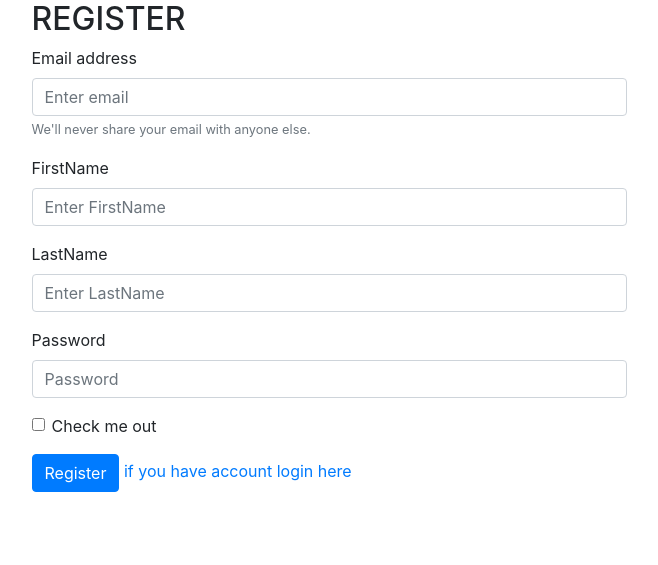
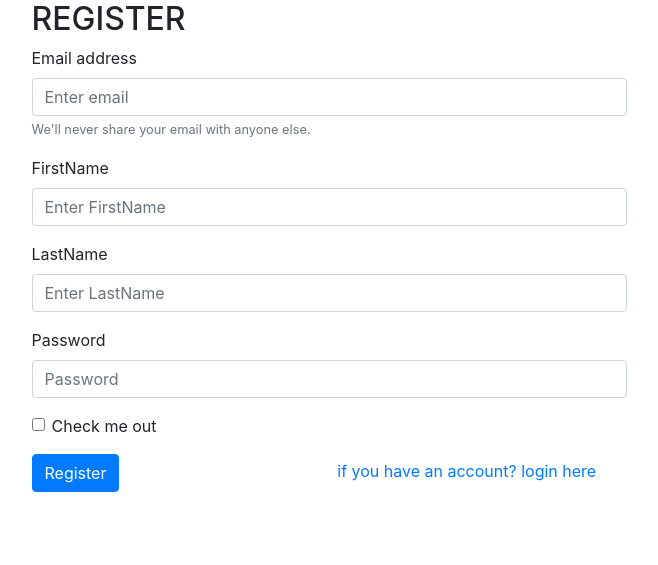
Before and after one commit to gisacc54/Php-Project, a PHP site: page /register_form.php in a window 1280 px wide. Shown: the part 48-613 px from the top of the page, without its empty margins (311-969 px from the left). Run offline with PHP 8.4, Linux system fonts and the light colour scheme; some libraries are stand-ins or nearby versions.

Commit message:
initial commit

```diff
--- a/login_form.php
+++ b/login_form.php
@@ -40,7 +40,7 @@
     <label class="form-check-label" for="exampleCheck1">keep me login</label>
   </div>
   <button type="submit" class="btn btn-primary">Login</button>
-  <a class="align-items-end" href="register_form.php">create account</a>
+  <a class="col-md-4 offset-4" href="register_form.php">create account</a>
 </form>
 
 </div>
--- a/register_form.php
+++ b/register_form.php
@@ -38,7 +38,7 @@
     <label class="form-check-label" for="exampleCheck1">Check me out</label>
   </div>
   <button type="submit" class="btn btn-primary">Register</button>
-  <a class="align-items-end" href="login_form.php">if you have account login here</a>
+  <a class="col-md-4 offset-4" href="login_form.php">if you have an account? login here</a>
 </form>
 
 </div>
```
